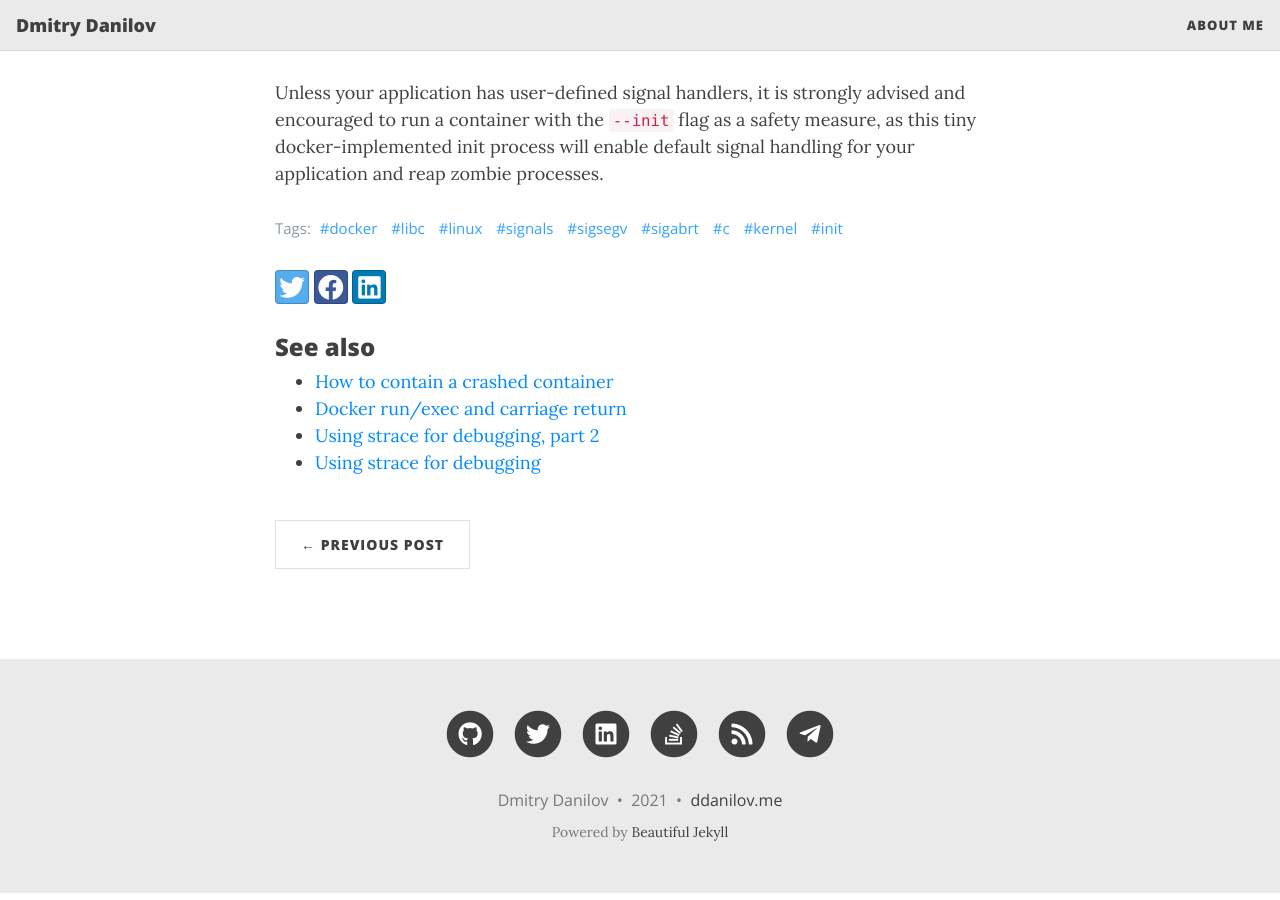
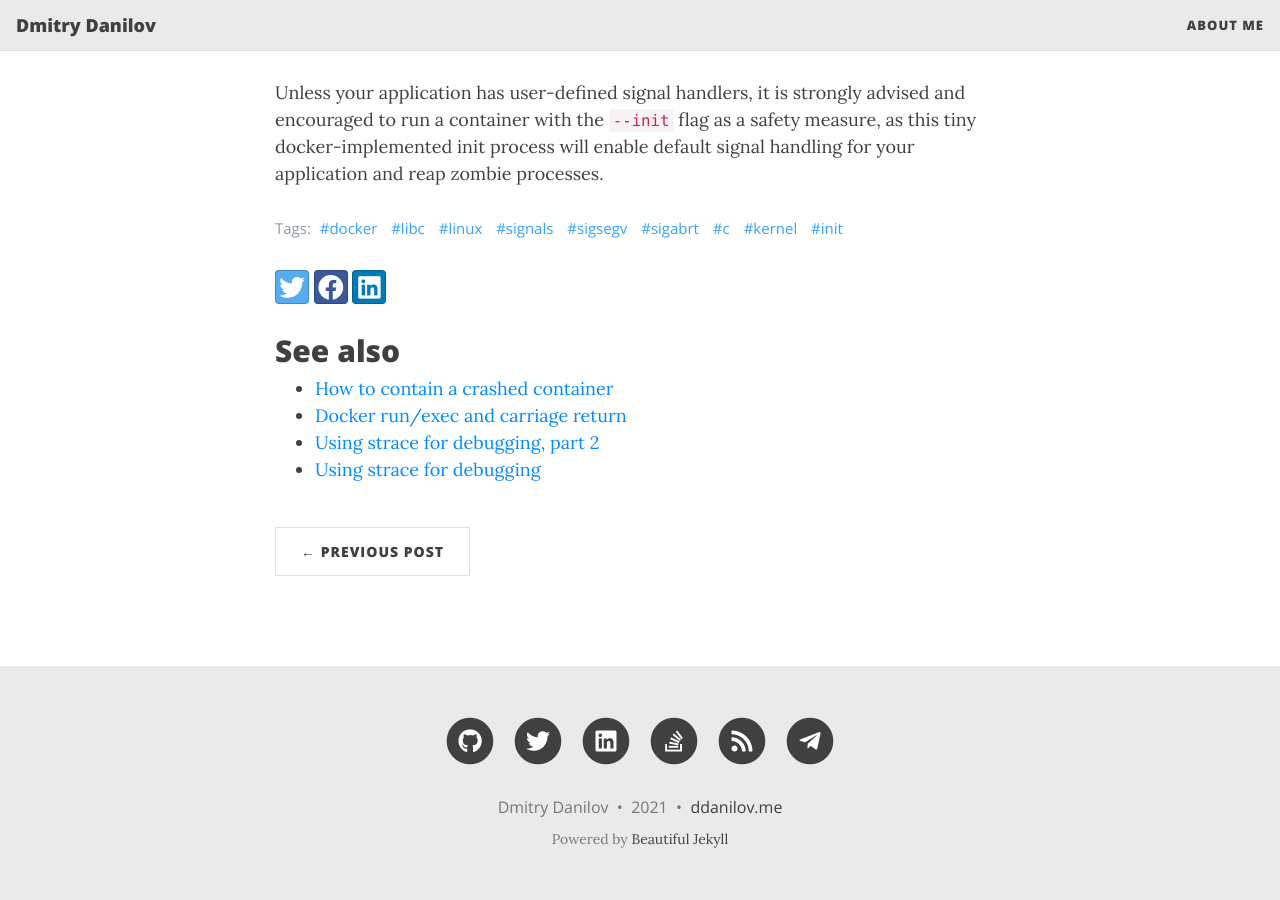
Before and after one commit to f-squirrel/f-squirrel.github.io, a Jekyll site: the page built from _posts/2020-12-27-how-signals-are-handled-in-a-docker-container.md, in a window 1280 px wide and 900 px high, scrolled down 3637 px. Built offline with Jekyll 4.4.1, drawn with Linux system fonts in a browser that asks for light colours; nearby versions of some CDN libraries; comment, search, counter and statistics services are not loaded.

```diff
--- a/_layouts/post.html
+++ b/_layouts/post.html
@@ -99,7 +99,7 @@ layout: base
 
 {% if relatedPosts.size > 0%}
     <div class="seeAlso">
-    <h3>See also</h3>
+    <h2>See also</h2>
     <ul>
         {% for post in relatedPosts %}
           <li>
```
